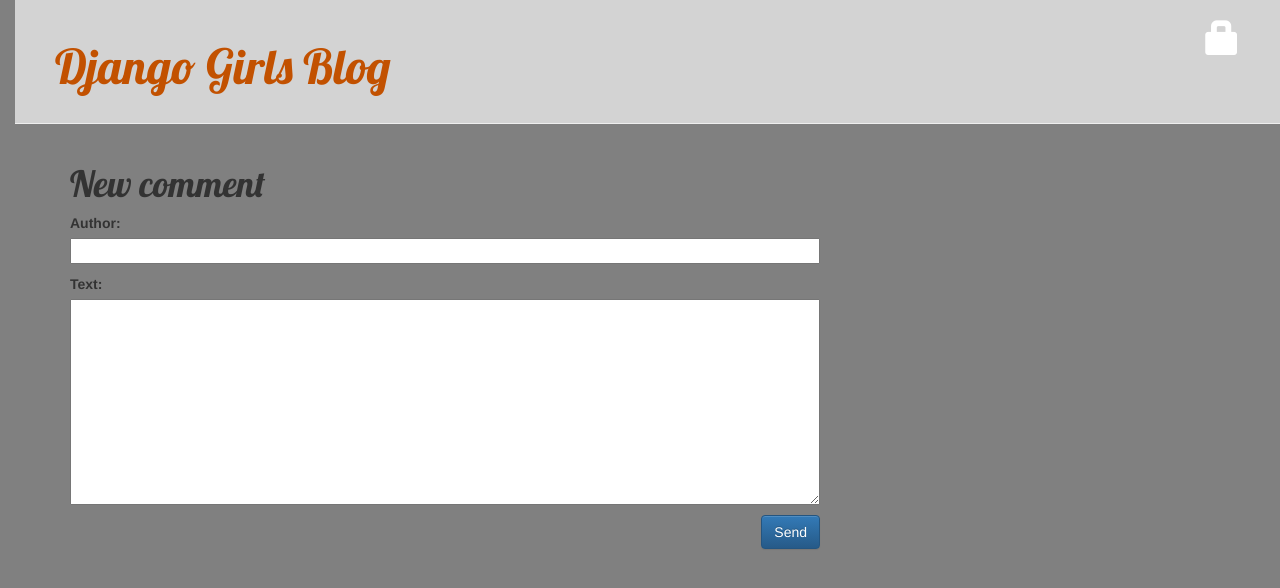
After one commit to tharapatham/my-first-blog, a Django app: template blog/templates/blog/add_comment_to_post.html in a window 1280 px wide. The commit adds this page. Shown: the top 588 px of the page. Run offline with Django 3.2, Linux system fonts and the light colour scheme; the template is opened without the code that fills it: values that come from a table or form of the project are taken from there, others are empty; some libraries are stand-ins or nearby versions.

Commit message:
Each post is saved as a draft first. User has to publish from the Post Detail page. Allows editing of drafts too. New page to display posts in draft state. Added login requirements to certain pages. Added comment capabilities for a post.

```diff
--- a/blog/admin.py
+++ b/blog/admin.py
@@ -1,4 +1,5 @@
 from django.contrib import admin
-from .models import Post
+from .models import Post, Comment
 
 admin.site.register(Post)
+admin.site.register(Comment)
--- a/blog/forms.py
+++ b/blog/forms.py
@@ -1,5 +1,12 @@
 from django import forms
-from .models import Post
+from .models import Post, Comment
+
+
+class CommentForm(forms.ModelForm):
+    class Meta:
+        model = Comment
+        fields = ('author', 'text',)
+
 
 class PostForm(forms.ModelForm):
     class Meta:
--- a/blog/models.py
+++ b/blog/models.py
@@ -1,6 +1,21 @@
 from django.db import models
 from django.conf import settings
 from django.utils import timezone
+
+
+class Comment(models.Model):
+    post = models.ForeignKey('blog.Post', on_delete=models.CASCADE, related_name='comments')
+    author = models.CharField(max_length=200)
+    text = models.TextField()
+    created_date = models.DateTimeField(default=timezone.now)
+    approved_comment = models.BooleanField(default=False)
+
+    def approve(self):
+        self.approved_comment = True
+        self.save()
+
+    def __str__(self):
+        return self.text
 
 
 class Post(models.Model):
--- a/blog/static/css/blog.css
+++ b/blog/static/css/blog.css
@@ -31,7 +31,7 @@
     color: #828282;
 }
 
-.save {
+.float-right {
     float: right;
 }
 
@@ -53,3 +53,7 @@
 .post h2 a, .post h2 a:visited {
     color: #000000;
 }
+
+.comment {
+    margin: 20px 0px 20px 20px;
+}
--- /dev/null
+++ b/blog/templates/blog/add_comment_to_post.html
@@ -0,0 +1,9 @@
+{% extends 'blog/base.html' %}
+
+{% block content %}
+    <h1>New comment</h1>
+    <form method="POST" class="post-form">{% csrf_token %}
+        {{ form.as_p }}
+        <button type="submit" class="float-right btn btn-primary">Send</button>
+    </form>
+{% endblock %}
--- a/blog/templates/blog/base.html
+++ b/blog/templates/blog/base.html
@@ -11,11 +11,24 @@
     <body>
         <div class="page-header">
             {% if user.is_authenticated %}
-                <a class="btn btn-primary" style="float: right;" href="{% url 'post_new' %}" class="top-menu">
+                <a class="float-right btn btn-primary" href="{% url 'post_draft_list' %}" class="top-menu">
+                    <span class="glyphicon glyphicon-edit"></span>
+                </a>
+
+                <span class="float-right">&nbsp;</span>
+
+                <a class="float-right btn btn-primary" href="{% url 'post_new' %}" class="top-menu">
                     <span class="glyphicon glyphicon-plus"></span>
+                </a>
+
+                <p class="top-menu"><small>Hello {{ user.username }} (<a href="{% url 'logout' %}">Log out</a>)</small></p>
+            {% else %}
+                <a href="{% url 'login' %}" class="top-menu">
+                    <span class="float-right glyphicon glyphicon-lock"></span>
                 </a>
             {% endif %}
             <h1><a href="/">Django Girls Blog</a></h1>
+        </div>
 
             <div class="content container">
                 <div class="row">
@@ -26,6 +39,5 @@
                 </div>
             </div>
 
-        </div>
     </body>
 </html>
--- a/blog/templates/blog/post_edit.html
+++ b/blog/templates/blog/post_edit.html
@@ -5,6 +5,6 @@
     <form method="POST" class="post-form">
         {% csrf_token %}
         {{ form.as_p }}
-        <button type="submit" class="save btn btn-default">Save</button>
+        <button type="submit" class="float-right btn btn-default">Save</button>
     </form>
 {% endblock %}
--- a/blog/urls.py
+++ b/blog/urls.py
@@ -2,8 +2,12 @@
 from . import views
 
 urlpatterns = [
-    path('', views.post_list, name='post_list'),
+    path('posts/', views.post_list, name='post_list'),
+    path('drafts/', views.post_draft_list, name='post_draft_list'),
     path('post/new/', views.post_new, name='post_new'),
     path('post/<int:pk>/', views.post_detail, name='post_detail'),
     path('post/<int:pk>/edit/', views.post_edit, name='post_edit'),
+    path('post/<pk>/publish/', views.post_publish, name='post_publish'),
+    path('post/<pk>/remove/', views.post_remove, name='post_remove'),
+    path('post/<int:pk>/comment/', views.add_comment_to_post, name='add_comment_to_post'),
 ]
--- a/tharaptham/settings.py
+++ b/tharaptham/settings.py
@@ -121,3 +121,5 @@
 
 STATIC_URL = '/static/'
 STATIC_ROOT = os.path.join(BASE_DIR, STATIC_URL)
+
+LOGIN_REDIRECT_URL = '/'
--- a/tharaptham/urls.py
+++ b/tharaptham/urls.py
@@ -14,9 +14,12 @@
     2. Add a URL to urlpatterns:  path('blog/', include('blog.urls'))
 """
 from django.contrib import admin
+from django.contrib.auth import views
 from django.urls import path, include
 
 urlpatterns = [
     path('admin/', admin.site.urls),
+    path('accounts/login/', views.LoginView.as_view(), name='login'),
+    path('accounts/logout/', views.LogoutView.as_view(next_page='/'), name='logout'),
     path('', include('blog.urls')),
 ]
```
Also changed, not shown: blog/templates/blog/post_detail.html (+29 -5 lines), blog/templates/blog/post_draft_list.html (added, +13 -0 lines), blog/templates/blog/post_list.html (+10 -3 lines), blog/templates/registration/login.html (added, +22 -0 lines), blog/views.py (+47 -4 lines), blog/migrations/0002_comment.py (added).
